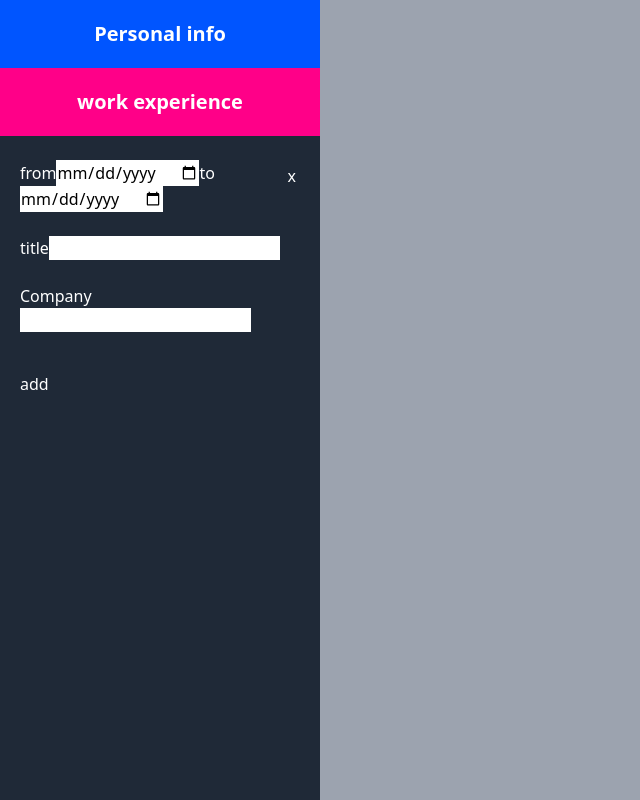
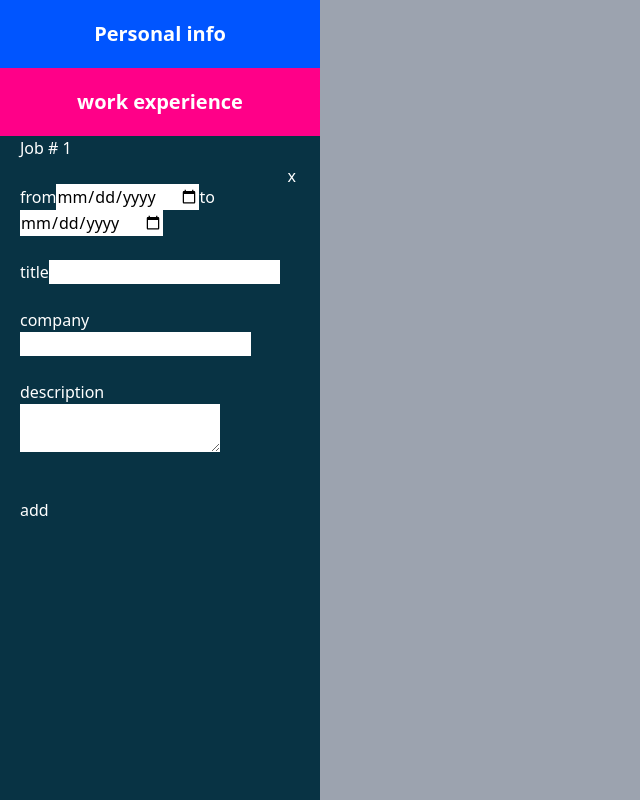
Before and after one commit to nareg23/resume-builder, a Next.js app: page /studio in a window 1280 px wide. Both pictures are taken after a click on the element "work experience". Shown: the whole page, without its empty margins (0-640 px from the left). Built offline with nearby package versions, Linux system fonts and the light colour scheme.

Commit message:
fixed the company input bug

```diff
--- a/app/studio/page.tsx
+++ b/app/studio/page.tsx
@@ -6,7 +6,7 @@ import PdfTemplate from "@/components/PdfTemplate";
 const page = () => {
   return (
     <div className="h-screen flex bg-gray-400">
-      <div className="h-full w-1/4">
+      <div className="h-full w-1/4 overflow-y-scroll bg-cyan-950">
         <ControlPanel />
       </div>
       <div>
--- a/components/ControlPanel.tsx
+++ b/components/ControlPanel.tsx
@@ -7,7 +7,7 @@ import WorkExperience from "./WorkExperience";
 const ControlPanel = () => {
   const [expanded, setExpanded] = useState<false | number>(0);
   return (
-    <div className="bg-gray-800 h-full">
+    <div className="h-full">
       <h1 className="text-white">
         <Accordion
           i={0}
--- a/components/PdfTemplate.tsx
+++ b/components/PdfTemplate.tsx
@@ -8,7 +8,12 @@ const PdfTemplate = () => {
   return (
     <div>
       <h1>{name}</h1>
-      <h1>{lastName}</h1>
+      <h1
+        className="text-4xl text-black
+      "
+      >
+        {lastName}
+      </h1>
     </div>
   );
 };
--- a/components/WorkExperience.tsx
+++ b/components/WorkExperience.tsx
@@ -4,7 +4,7 @@ import useWorkXpStore from "@/store/useWorkXpStore";
 import React from "react";
 
 type HandleChange = (
-  event: React.ChangeEvent<HTMLInputElement>,
+  event: React.ChangeEvent<HTMLInputElement | HTMLTextAreaElement>,
   index: number
 ) => void;
 
@@ -24,7 +24,8 @@ const WorkExperience = () => {
   return (
     <div className="px-5">
       {jobs.map((job, i) => (
-        <div className="relative pb-10 space-y-6" key={job.company}>
+        <div className="relative pb-10 space-y-6" key={job.id}>
+          <h1>Job # {i + 1}</h1>
           <button
             onClick={() => {
               removeJob(i);
@@ -63,12 +64,20 @@ const WorkExperience = () => {
             />
           </div>
           <div>
-            <label htmlFor="company">Company</label>
+            <label htmlFor="company">company</label>
             <input
               className="text-black"
-              type="text"
               name="company"
               value={job.company}
+              onChange={(e) => handleChange(e, i)}
+            />
+          </div>
+          <div>
+            <label htmlFor="title">description</label>
+            <textarea
+              className="text-black"
+              name="description"
+              value={job.description}
               onChange={(e) => handleChange(e, i)}
             />
           </div>
--- a/store/useWorkXpStore.tsx
+++ b/store/useWorkXpStore.tsx
@@ -1,6 +1,7 @@
 import { create } from "zustand";
 
 interface Job {
+  id: number;
   company: string;
   title: string;
   from: string;
@@ -16,8 +17,9 @@ interface WorkState {
 }
 
 const initialJobState: Job = {
+  id: 0,
+  title: "",
   company: "",
-  title: "",
   from: "",
   to: "",
   description: "",
@@ -27,12 +29,14 @@ const useWorkXpStore = create<WorkState>((set) => ({
   jobs: [{ ...initialJobState }],
 
   addJob: () =>
-    set((state) => ({ jobs: [...state.jobs, { ...initialJobState }] })),
+    set((state) => ({
+      jobs: [...state.jobs, { ...initialJobState, id: state.jobs.length }],
+    })),
 
   removeJob: (index: number) => {
     return set((state) => {
       return {
-        jobs: [...state.jobs].filter((job, i) => i !== index),
+        jobs: [...state.jobs].filter((_, i) => i !== index),
       };
     });
   },
```
